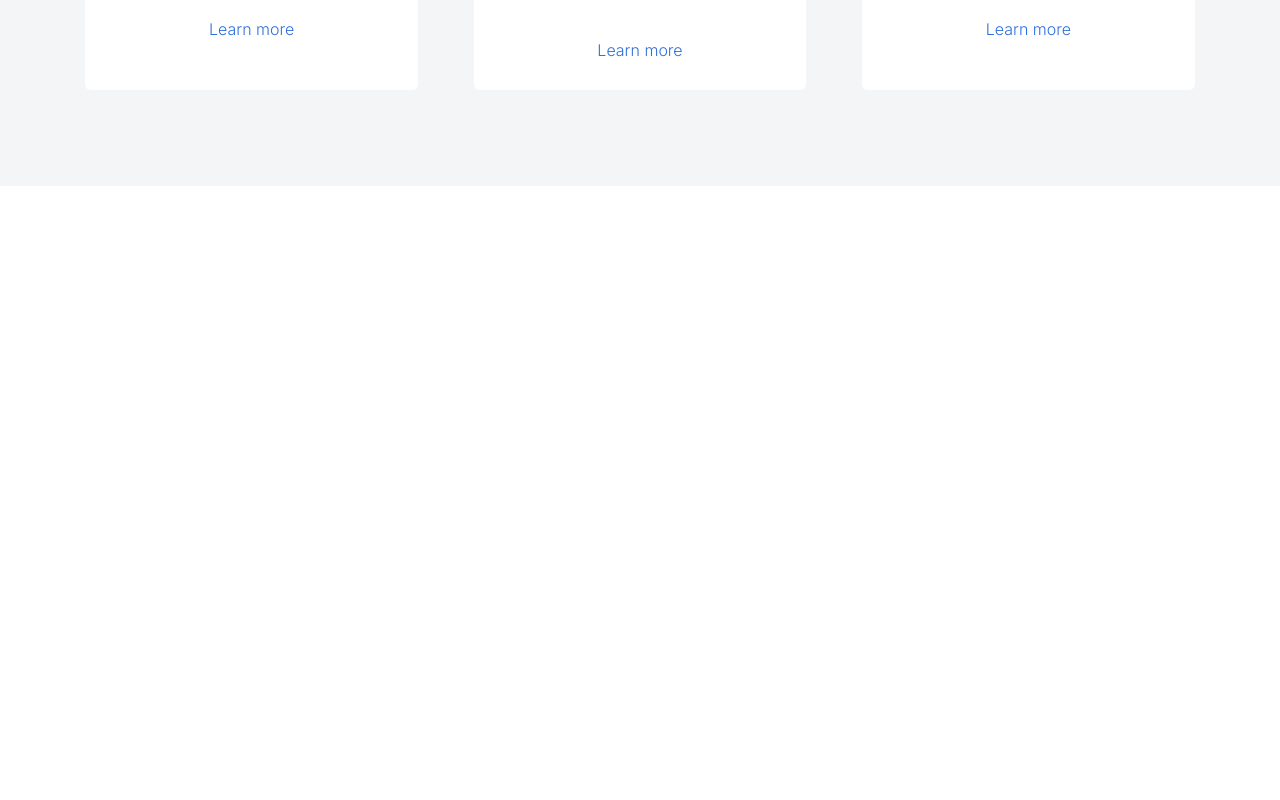
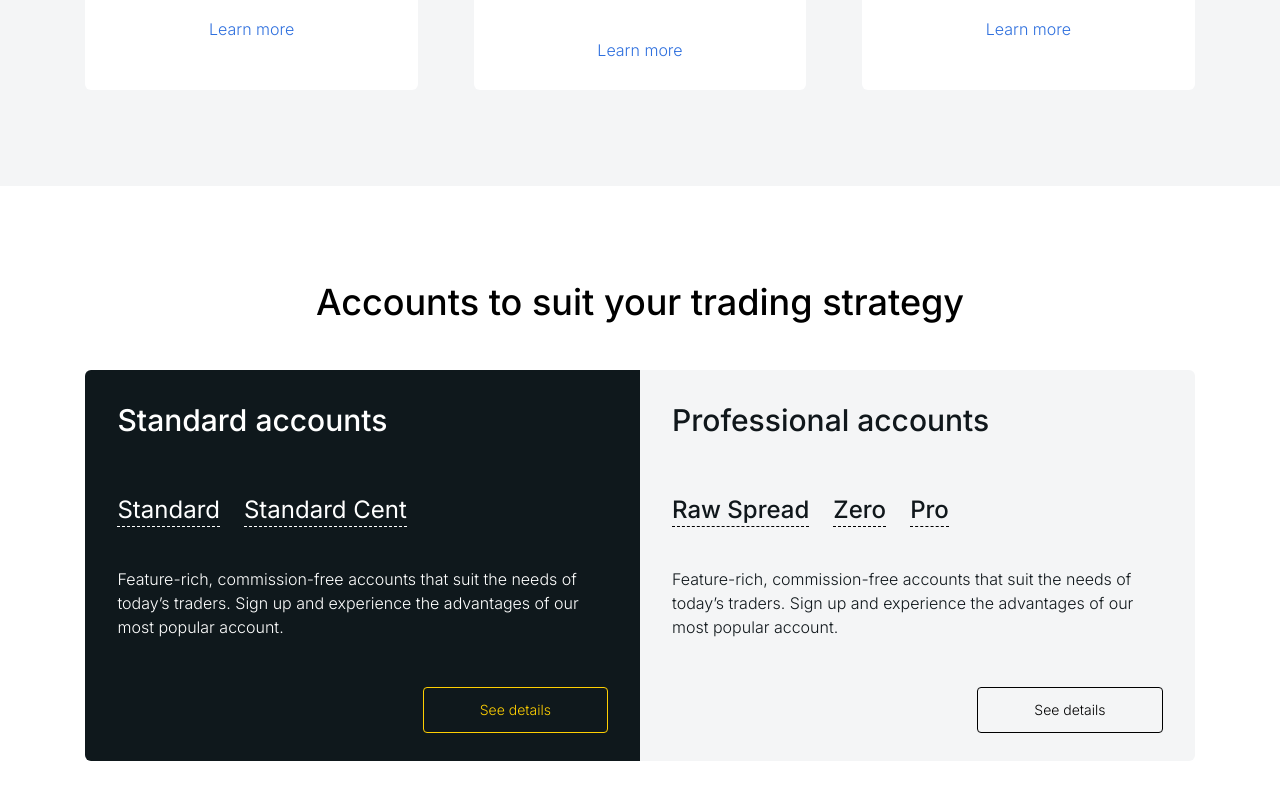
Before and after one commit to samuel-akinboro/exness, a Next.js app: page / in a window 1280 px wide. Shown: the part 2034-2834 px from the top of the page. Before the commit the page ends 2220 px from the top, so only its background shows below. Built offline with nearby package versions, Linux system fonts and the light colour scheme.

Commit message:
accounts

```diff
--- a/package.json
+++ b/package.json
@@ -14,6 +14,7 @@
     "eslint-config-next": "13.4.19",
     "next": "13.4.19",
     "postcss": "8.4.29",
+    "preline": "^1.9.0",
     "react": "18.2.0",
     "react-dom": "18.2.0",
     "tailwindcss": "3.3.3"
--- a/src/app/page.js
+++ b/src/app/page.js
@@ -1,16 +1,24 @@
+'use client'
+
+import Accounts from '@/components/Accounts'
 import Hero from '@/components/Hero'
 import Navbar from '@/components/Navbar'
 import Services from '@/components/Services'
 import Trade from '@/components/Trade'
-import Image from 'next/image'
+import { useEffect } from 'react'
 
 export default function Home() {
+  useEffect(() => {
+    import('preline')
+  }, [])
+
   return (
     <main className="">
       <Navbar />
       <Hero />
       <Services />
       <Trade />
+      <Accounts />
     </main>
   )
 }
--- /dev/null
+++ b/src/components/Accounts.jsx
@@ -0,0 +1,57 @@
+const Accounts = () => {
+  return (
+    <div className='bg-white px-4 py-8 lg:py-24'>
+      <div className='lg:w-[94%] lg:mx-auto'>
+        <h2 className='text-center text-[1.6rem] font-medium lg:text-4xl'>Accounts to suit your trading strategy</h2>
+        <div className='flex flex-col gap-4 mt-8 md:flex-row md:gap-0 md:px-8 lg:mt-12'>
+          <div className='bg-[#0F181C] text-white p-4 py-4 rounded-md flex flex-col gap-2 lg:px-8 lg:flex-1 md:rounded-tr-none md:rounded-br-none'>
+            <h3 className='font-medium text-xl md:mt-2 lg:text-3xl lg:mt-4 md:text-2xl'>Standard accounts</h3>
+            <div className='flex items-center gap-6 my-5 lg:mt-12 lg:mb-8'>
+              <div className="group relative">
+                <h4 className='border-dashed border-white border-b w-fit font-medium md:text-xl lg:text-2xl lg:font-normal'>Standard</h4>
+                <span className="opacity-0 group-hover:visible group-hover:opacity-100 transition-opacity inline-block absolute invisible z-10 p-4 bg-white text-sm text-black rounded-md shadow-sm w-max top-10 max-w-[90vw] lg:max-w-[300px] lg:mt-4" role="tooltip">
+                  Our most popular account, suitable for all traders.
+                </span>
+              </div>
+              <div className="group relative">
+                <h4 className='font-medium border-dashed border-white border-b w-fit md:text-xl lg:text-2xl lg:font-normal'>Standard Cent</h4>
+                <span className="opacity-0 group-hover:visible group-hover:opacity-100 transition-opacity inline-block absolute invisible z-10 p-4 bg-white text-sm text-black rounded-md shadow-sm w-max max-w-[65vw] top-10 lg:max-w-[300px] lg:mt-4" role="tooltip">
+                Designed for new traders. Trade with micro lots to get started.
+                </span>
+              </div>
+            </div>
+            <p className='text-sm font-light lg:text-base lg:mx-auto'>Feature-rich, commission-free accounts that suit the needs of today’s traders. Sign up and experience the advantages of our most popular account.</p>
+            <a href="#" className='text-sm font-light mt-5 lg:mt-10 lg:mb-3 block text-secondary border-[0.6px] border-secondary text-center py-2 rounded md:w-fit md:ml-auto md:px-14 lg:text-sm lg:py-3'>See details</a>
+          </div>
+          <div className='bg-gray3 text-textBlack p-4 py-4 rounded-md flex flex-col gap-2 lg:px-8 lg:flex-1 md:rounded-tl-none md:rounded-bl-none'>
+            <h3 className='font-medium text-xl md:mt-2 lg:text-3xl lg:mt-4 md:text-2xl'>Professional accounts</h3>
+            <div className='flex items-center gap-6 my-5 lg:mt-12 lg:mb-8'>
+              <div className="group relative">
+                <h4 className='border-dashed border-black border-b w-fit font-medium md:text-xl lg:text-2xl'>Raw Spread</h4>
+                <span className="opacity-0 group-hover:visible group-hover:opacity-100 transition-opacity inline-block absolute invisible z-10 p-4 bg-white text-sm text-black rounded-md shadow-sm w-max top-10 max-w-[90vw] lg:max-w-[300px] lg:mt-4" role="tooltip">
+                  Lowest spreads with fixed commission per lot. Market execution.
+                </span>
+              </div>
+              <div className="group relative">
+                <h4 className='font-medium border-dashed border-black border-b w-fit md:text-xl lg:text-2xl'>Zero</h4>
+                <span className="opacity-0 group-hover:visible group-hover:opacity-100 transition-opacity inline-block absolute invisible z-10 p-4 bg-white text-sm text-black rounded-md shadow-sm w-max max-w-[65vw] top-10 lg:max-w-[300px] lg:mt-4" role="tooltip">
+                  Zero spread on the top 30 instruments. Market execution, no requotes.
+                </span>
+              </div>
+              <div className="group relative">
+                <h4 className='font-medium border-dashed border-black border-b w-fit md:text-xl lg:text-2xl'>Pro</h4>
+                <span className="opacity-0 group-hover:visible group-hover:opacity-100 transition-opacity inline-block absolute invisible z-10 p-4 bg-white text-sm text-black rounded-md shadow-sm w-max max-w-[65vw] top-10 lg:max-w-[300px] lg:mt-4" role="tooltip">
+                  Our instant execution account, with zero commission & low spread.
+                </span>
+              </div>
+            </div>
+            <p className='text-sm font-light lg:text-base lg:mx-auto'>Feature-rich, commission-free accounts that suit the needs of today’s traders. Sign up and experience the advantages of our most popular account.</p>
+            <a href="#" className='text-sm font-light mt-5 lg:mt-10 lg:mb-3 block text-black border-[0.6px] border-black text-center py-2 rounded md:w-fit md:ml-auto md:px-14 lg:text-sm lg:py-3'>See details</a>
+          </div>
+        </div>
+      </div>
+    </div>
+  )
+}
+
+export default Accounts
--- a/tailwind.config.js
+++ b/tailwind.config.js
@@ -4,6 +4,7 @@ module.exports = {
     './src/pages/**/*.{js,ts,jsx,tsx,mdx}',
     './src/components/**/*.{js,ts,jsx,tsx,mdx}',
     './src/app/**/*.{js,ts,jsx,tsx,mdx}',
+    'node_modules/preline/dist/*.js',
   ],
   theme: {
     extend: {
@@ -23,5 +24,7 @@ module.exports = {
       }
     },
   },
-  plugins: [],
+  plugins: [
+    require('preline/plugin'),
+  ],
 }
```
Also changed, not shown: 1 other file (tests, documents, lock files or other folders).
